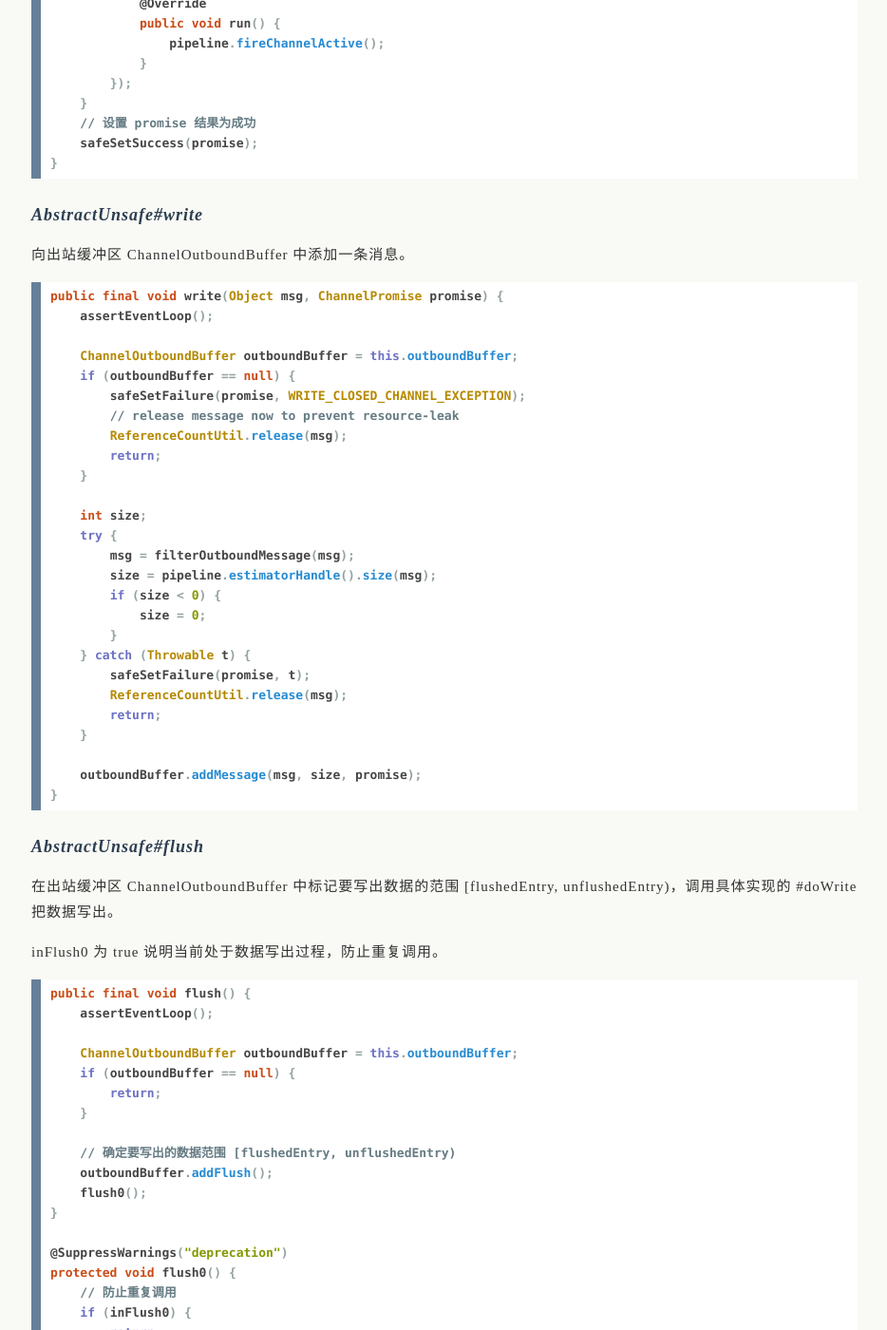
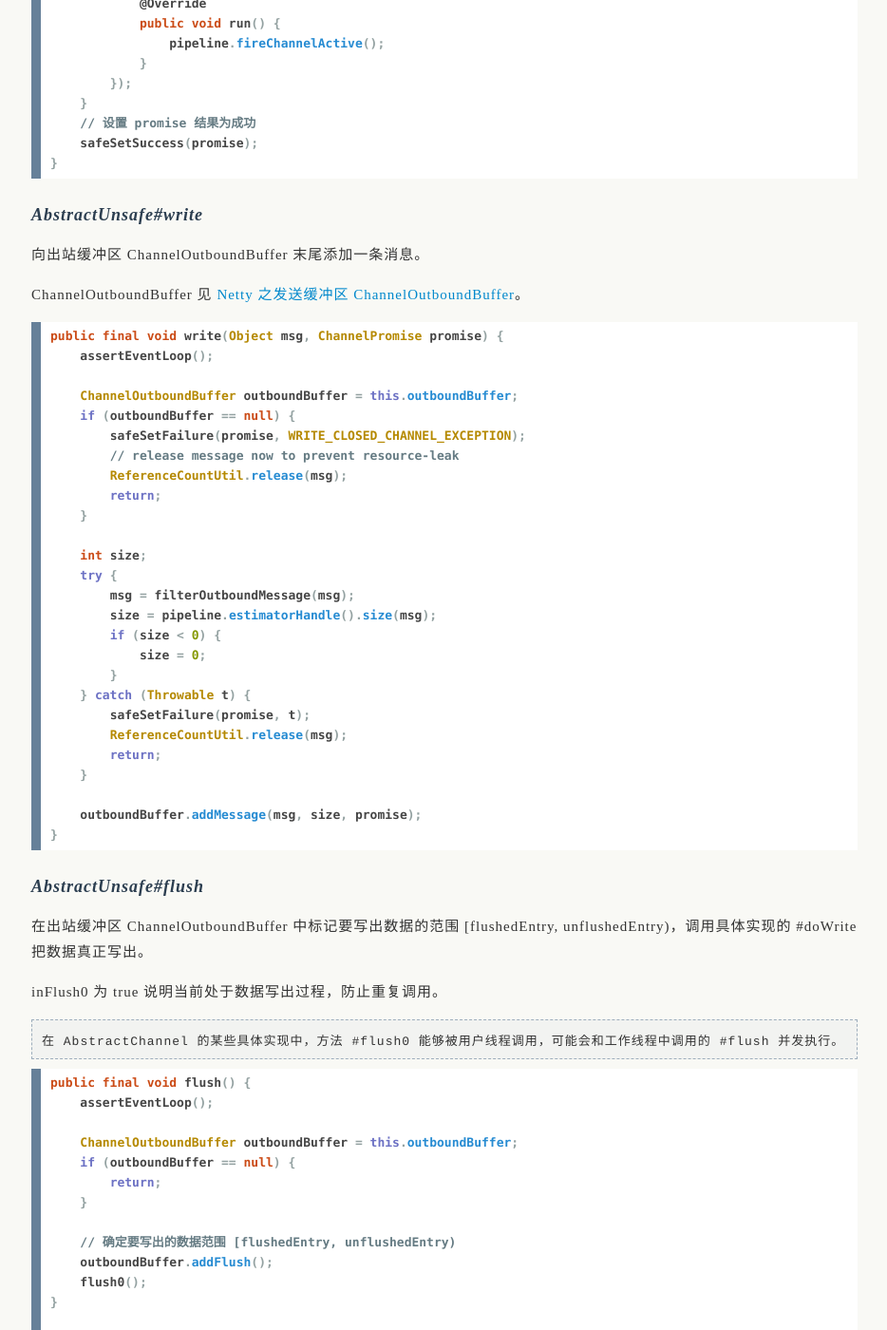
Before and after one commit to uxgnoz/uxgnoz.github.com, a Jekyll site: the page built from _posts/2018-10-24-netty-AbstractChannel.md, in a window 1280 px wide and 1400 px high, scrolled down 5606 px. Shown: the whole window at 95% size, without its empty margins (172-1106 px from the left). Built offline with Jekyll 4.4.1, drawn with Linux system fonts in a browser that asks for light colours; comment, search, counter and statistics services are not loaded; some of the changed text lies outside the part shown.

Commit message:
_posts/2018-10-24-netty-AbstractChannel.md

```diff
--- a/_posts/2018-10-24-netty-AbstractChannel.md
+++ b/_posts/2018-10-24-netty-AbstractChannel.md
@@ -237,7 +237,7 @@
 绑定流程：
 
 1. 设置 promise 为不可撤销，失败则返回；
-2. 执行子类具体绑定工作；
+2. 执行子类 #doBind 实现具体绑定工作；
 3. 绑定成功，异步向管道中发出 channel `激活`事件；
 4. 设置 promise 结果为成功。
 
@@ -275,7 +275,9 @@
 
 ### AbstractUnsafe#write
 
-向出站缓冲区 ChannelOutboundBuffer 中添加一条消息。
+向出站缓冲区 ChannelOutboundBuffer 末尾添加一条消息。
+
+ChannelOutboundBuffer 见 [Netty 之发送缓冲区 ChannelOutboundBuffer](/netty-ChannelOutboundBuffer/)。
 
 {% highlight java %}
 public final void write(Object msg, ChannelPromise promise) {
@@ -308,9 +310,11 @@
 
 ### AbstractUnsafe#flush
 
-在出站缓冲区 ChannelOutboundBuffer 中标记要写出数据的范围 [flushedEntry, unflushedEntry)，调用具体实现的 #doWrite 把数据写出。
+在出站缓冲区 ChannelOutboundBuffer 中标记要写出数据的范围 [flushedEntry, unflushedEntry)，调用具体实现的 #doWrite 把数据真正写出。
 
 inFlush0 为 true 说明当前处于数据写出过程，防止重复调用。
+
+> 在 AbstractChannel 的某些具体实现中，方法 #flush0 能够被用户线程调用，可能会和工作线程中调用的 #flush 并发执行。
 
 {% highlight java %}
 public final void flush() {
```
